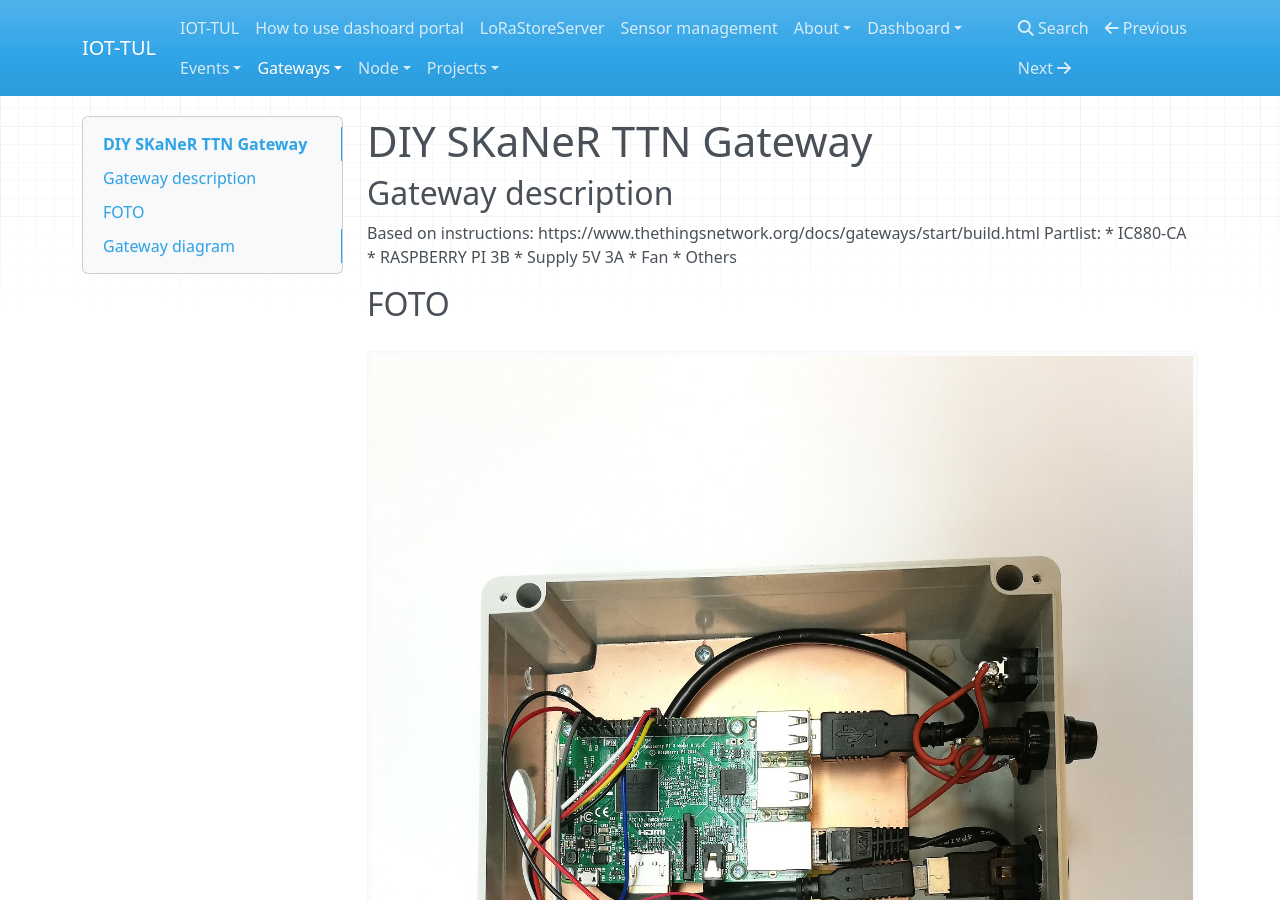
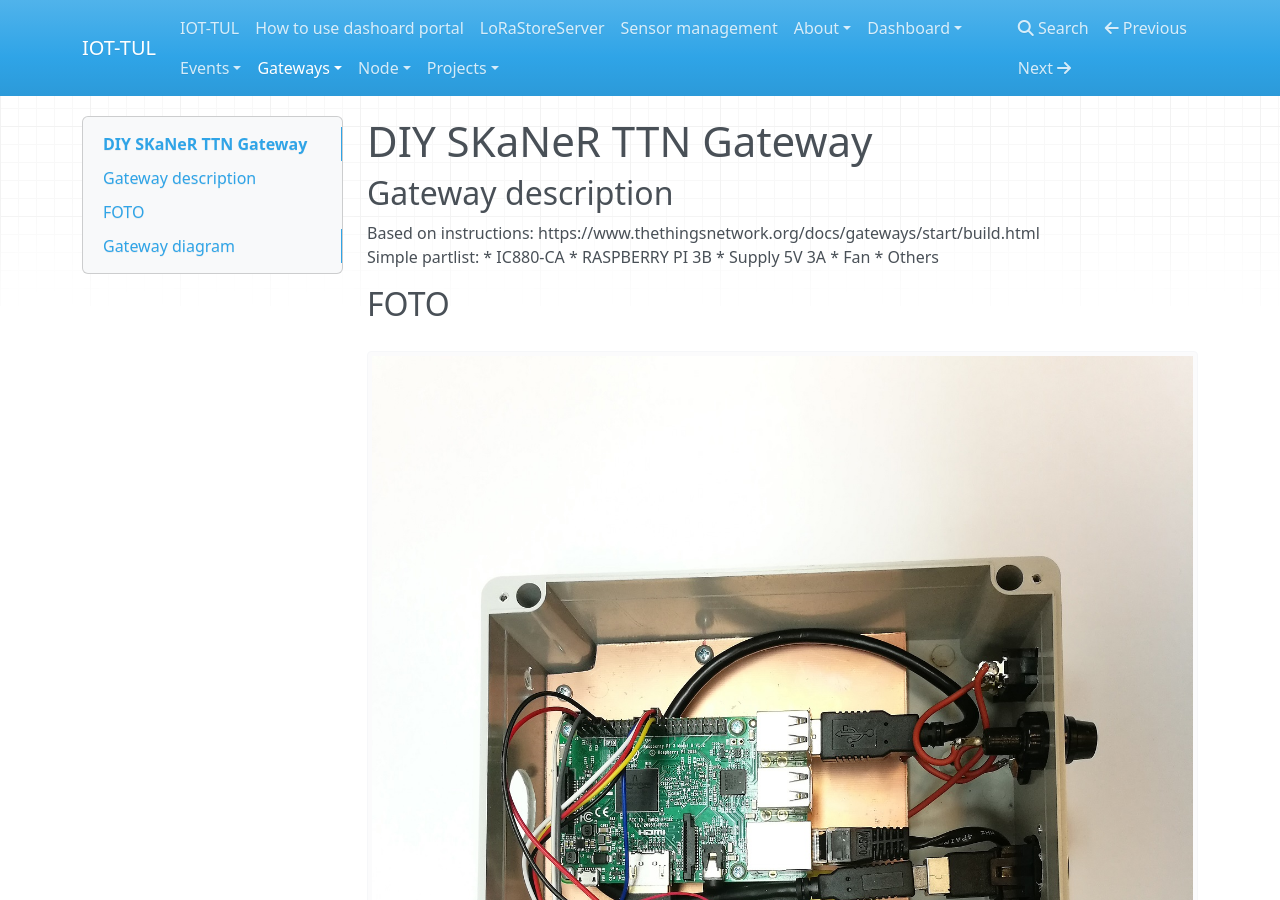
Before and after one commit to sosnus/iot-tul, an MkDocs documentation site: the page built from docs/Gateways/description.md, in a window 1280 px wide and 900 px high. Built offline with MkDocs 1.6.1, drawn with Linux system fonts in a browser that asks for light colours; nearby versions of some CDN libraries.

Commit message:
Update description.md

```diff
--- a/docs/Gateways/description.md
+++ b/docs/Gateways/description.md
@@ -1,7 +1,7 @@
 # DIY SKaNeR TTN Gateway<Name>
 ## Gateway description
 Based on instructions: https://www.thethingsnetwork.org/docs/gateways/start/build.html
-Partlist:
+<br> Simple partlist:
   * IC880-CA
   * RASPBERRY PI 3B
   * Supply 5V 3A
```
